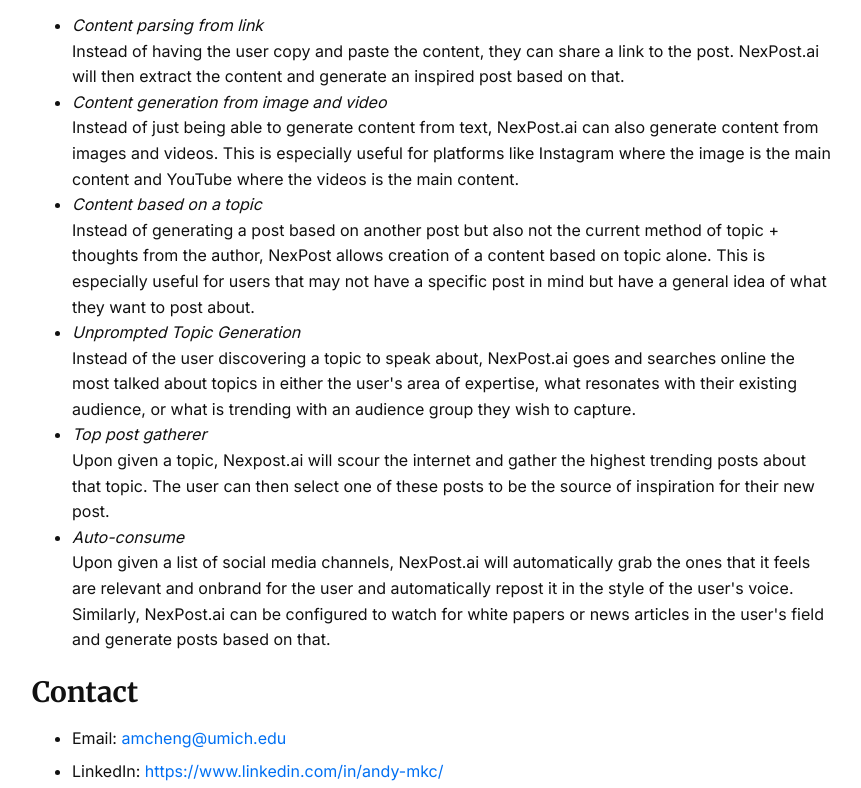
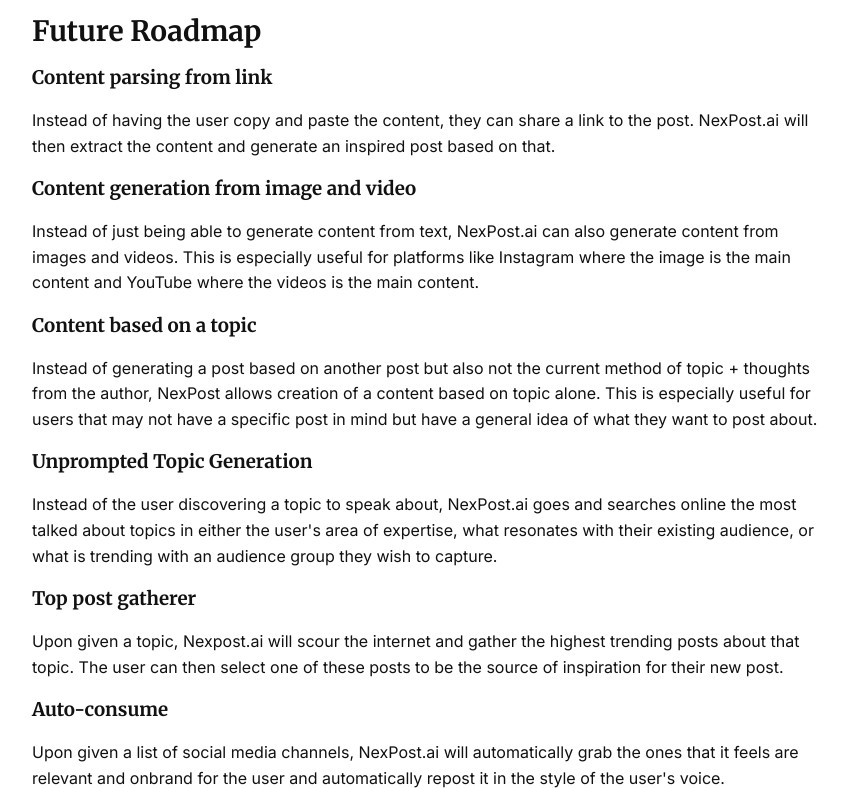
Before and after one commit to AndyMKC/Portfolio, a plain HTML site: page case_studies/nexpost.html in a window 1280 px wide. Shown: the part 6241-7029 px from the top of the page, without its empty margins (208-1069 px from the left). Drawn offline with Linux system fonts and the light colour scheme.

Commit message:
Changed formatting

```diff
--- a/case_studies/nexpost.html
+++ b/case_studies/nexpost.html
@@ -48,13 +48,13 @@
     </ul>
     -->
     <h1>NexPost's Inspired Post Generation</h1>
-    Social media is ubiquitous and affects both the personal and professional aspect of our lives.  Content creators wish to post content on their social media accounts in order to generate reach and attract a bigger audience.
+    Social media is ubiquitous and affects both the personal and professional aspect of our lives.  Content creators wish to post content on their social media accounts in order to generate reach and attract a bigger audience.<br/>
     <br/>
     <a href="https://www.nexpost.ai/" target="_blank">NexPost.ai</a> is an AI-powered social media content assistant that helps you create content posts across platforms like LinkedIn, Facebook, Instagram, Reddit, and blogs.  It leverages LLMs to generate social media posts content such as text and images.  My friend Nia made it and it is great so check it out!
     <h2>Overview</h2>
     NexPost.ai's Inspired Post Generation feature allows users to generate new posts based on existing content, making it easier for them to share relevant and engaging content with their audience.
     <h2>Context and Background</h2>
-    In today’s digital age, social media platforms are essential channels for both personal expression and professional outreach. With billions of daily users on LinkedIn, Facebook, Instagram, Reddit, and blogs, creators face relentless pressure to publish fresh, engaging content that resonates with diverse audiences.
+    In today’s digital age, social media platforms are essential channels for both personal expression and professional outreach. With billions of daily users on LinkedIn, Facebook, Instagram, Reddit, and blogs, creators face relentless pressure to publish fresh, engaging content that resonates with diverse audiences.<br/>
     <br/>
     Yet many content creators spend hours each week manually brainstorming, rewriting, and formatting posts to fit each platform’s unique conventions. This repetitive work leads to creative fatigue, inconsistent brand voice, and missed opportunities to leverage proven content.
     <br/>
@@ -324,40 +324,27 @@
       </li>
     </ul>
     <h2>Future Roadmap</h2>
-    <ul>
-      <li>
-        <i>Content parsing from link</i>
-        <br/>
-        Instead of having the user copy and paste the content, they can share a link to the post.  NexPost.ai will then extract the content and generate an inspired post based on that.
-      </li>
-      <li>
-        <i>Content generation from image and video</i>
-        <br/>
-        Instead of just being able to generate content from text, NexPost.ai can also generate content from images and videos.  This is especially useful for platforms like Instagram where the image is the main content and YouTube where the videos is the main content.
-      </li>
-      <li>
-        <i>Content based on a topic</i>
-        <br/>
-        Instead of generating a post based on another post but also not the current method of topic + thoughts from the author, NexPost allows creation of a content based on topic alone.  This is especially useful for users that may not have a specific post in mind but have a general idea of what they want to post about.
-      </li>
-      <li>
-        <i>Unprompted Topic Generation</i>
-        <br/>
-        Instead of the user discovering a topic to speak about, NexPost.ai goes and searches online the most talked about topics in either the user's area of expertise, what resonates with their existing audience, or what is trending with an audience group they wish to capture.
-      </li>
-      <li>
-        <i>Top post gatherer</i>
-        <br/>
-        Upon given a topic, Nexpost.ai will scour the internet and gather the highest trending posts about that topic.  The user can then select one of these posts to be the source of inspiration for their new post.
-      </li>
-      <li>
-        <i>Auto-consume</i>
-        <br/>
-        Upon given a list of social media channels, NexPost.ai will automatically grab the ones that it feels are relevant and onbrand for the user and automatically repost it in the style of the user's voice.
 
-        Similarly, NexPost.ai can be configured to watch for white papers or news articles in the user's field and generate posts based on that.
-      </li>
-    </ul>
+    <h3>Content parsing from link</h3>
+    Instead of having the user copy and paste the content, they can share a link to the post.  NexPost.ai will then extract the content and generate an inspired post based on that.
+
+    <h3>Content generation from image and video</h3>
+    Instead of just being able to generate content from text, NexPost.ai can also generate content from images and videos.  This is especially useful for platforms like Instagram where the image is the main content and YouTube where the videos is the main content.
+
+    <h3>Content based on a topic</h3>
+    Instead of generating a post based on another post but also not the current method of topic + thoughts from the author, NexPost allows creation of a content based on topic alone.  This is especially useful for users that may not have a specific post in mind but have a general idea of what they want to post about.
+
+    <h3>Unprompted Topic Generation</h3>
+    Instead of the user discovering a topic to speak about, NexPost.ai goes and searches online the most talked about topics in either the user's area of expertise, what resonates with their existing audience, or what is trending with an audience group they wish to capture.
+
+    <h3>Top post gatherer</h3>
+    Upon given a topic, Nexpost.ai will scour the internet and gather the highest trending posts about that topic.  The user can then select one of these posts to be the source of inspiration for their new post.
+
+    <h3>Auto-consume</h3>
+    Upon given a list of social media channels, NexPost.ai will automatically grab the ones that it feels are relevant and onbrand for the user and automatically repost it in the style of the user's voice.<br/>
+    <br/>
+    Similarly, NexPost.ai can be configured to watch for white papers or news articles in the user's field and generate posts based on that.
+
     <section class="contact">
       <h2>Contact</h2>
       <ul class="contact__list">
```
Also changed, not shown: case_studies/nexread.html (+3 -2 lines), case_studies/pick_ban_win.html (+14 -20 lines).
